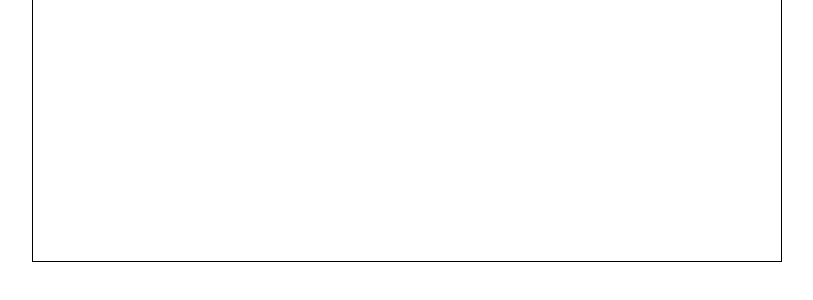
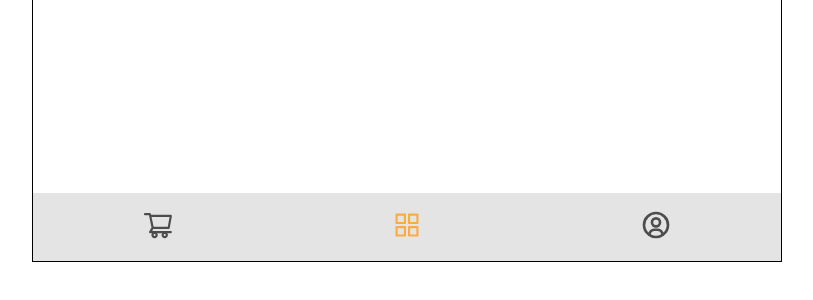
Before and after one commit to andresGuevaraRojas/homepage-liberet, a React (Create React App) app: page / in a window 1280 px wide. Shown: the part 1172-1472 px from the top of the page, without its empty margins (233-1046 px from the left). Built offline with nearby package versions, Linux system fonts and the light colour scheme; a web font is replaced by a local one.

Commit message:
Se agrega el componente BottomTabBar

```diff
--- a/package.json
+++ b/package.json
@@ -8,6 +8,7 @@
     "@testing-library/user-event": "^13.5.0",
     "react": "^18.2.0",
     "react-dom": "^18.2.0",
+    "react-icons": "^4.4.0",
     "react-router-dom": "^6.3.0",
     "react-scripts": "5.0.1",
     "web-vitals": "^2.1.4"
--- a/src/App.js
+++ b/src/App.js
@@ -3,6 +3,7 @@ import {Routes,Route} from "react-router-dom"
 import Home from './pages/Home/Home';
 import ShoppingCart from './pages/ShoppingCart';
 import Profile from './pages/Profile';
+import BottomTabBar from './components/BottomTabBar';
 function App() {
   return (
     <div className={style.container}>
@@ -11,6 +12,7 @@ function App() {
         <Route path='shoppingcart' element={<ShoppingCart/>}/>
         <Route path='profile' element={<Profile/>}/>
       </Routes>
+      <BottomTabBar/>
     </div>
   );
 }
--- a/src/App.module.css
+++ b/src/App.module.css
@@ -3,4 +3,5 @@
     height: 1334px;
     margin: 100px auto 100px auto;
     border: 1px solid black;
+    position: relative;
 }
--- /dev/null
+++ b/src/components/BottomTabBar/BottomTabBar.js
@@ -0,0 +1,29 @@
+import { NavLink } from "react-router-dom"
+import style from "./BottomTabBar.module.css";
+import { AiOutlineShoppingCart,AiOutlineAppstore } from "react-icons/ai"
+import {BiUserCircle} from "react-icons/bi"
+function BottomTabBar() {
+    return (
+        <nav className={style.container}>
+            <ul className={style.menu}>
+                <li className={style.option}>
+                    <NavLink to={'shoppingcart'} className={({isActive})=>isActive?style.navLinkActive:style.navLink}>
+                        <AiOutlineShoppingCart className={style.icon} />
+                    </NavLink>
+                </li>
+                <li className={style.option}>
+                    <NavLink to={'/'} className={({isActive})=>isActive?style.navLinkActive:style.navLink}>
+                        <AiOutlineAppstore className={style.icon}/>
+                    </NavLink>
+                </li>
+                <li className={style.option}>
+                    <NavLink to={'profile'} className={({isActive})=>isActive?style.navLinkActive:style.navLink}>
+                        <BiUserCircle className={style.icon}/>
+                    </NavLink>
+                </li>
+            </ul>
+        </nav>
+    )
+}
+
+export default BottomTabBar;
--- /dev/null
+++ b/src/components/BottomTabBar/BottomTabBar.module.css
@@ -0,0 +1,31 @@
+.container{
+    background-color: var(--secondary-gray);
+    position: absolute;
+    bottom: 0;
+    width: 100%;
+}
+.menu{
+    display: flex;
+    justify-content: space-around;
+    align-items: center;
+    list-style: none;
+}
+
+.navLink{
+    text-decoration: none;
+    display: block;
+    color: var(--primary-black);
+    padding: 1rem;
+}
+
+.navLinkActive{
+    text-decoration: none;
+    display: block;
+    color: var(--primary-orange-alt);
+    padding: 1rem;
+
+}
+.icon{
+    color: inherit;
+    font-size: 2rem;
+}
--- /dev/null
+++ b/src/components/BottomTabBar/index.js
@@ -0,0 +1,2 @@
+import BottomTabBar from "./BottomTabBar";
+export default BottomTabBar;
--- a/src/index.css
+++ b/src/index.css
@@ -6,8 +6,8 @@
 
     --secondary-green:#A1D2CE;
     --secondary-red:#f49897;
-    --secondary-gray-alt:#E4E4E4;
-    --secondary-gray:#FEF2F1;
+    --secondary-gray:#E4E4E4;
+    --secondary-pink:#FEF2F1;
 }
 *{
     margin: 0;
```
Also changed, not shown: 1 other file (tests, documents, lock files or other folders).
